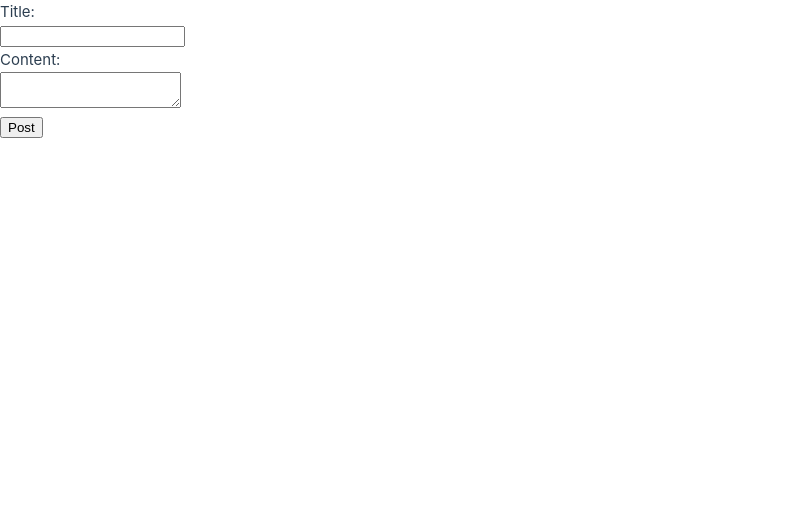
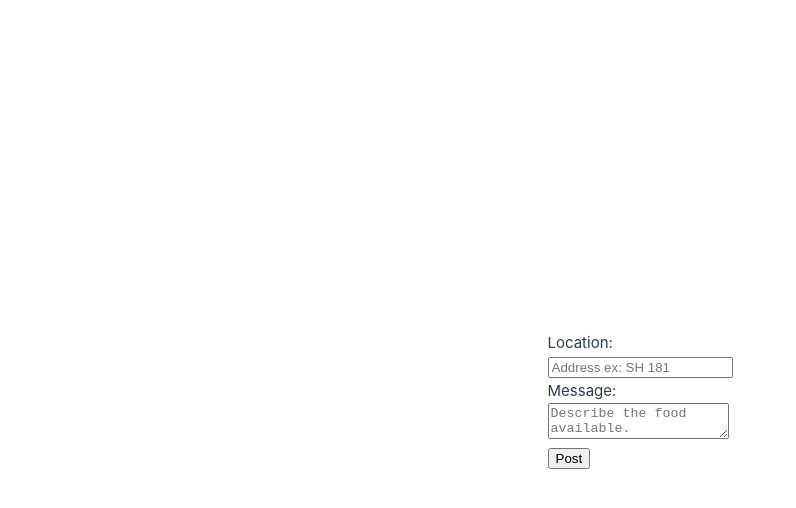
Before and after one commit to LourisA11/NewPaltzHackathon2025, a Vue app in the folder foodApp/: page /post-form in a window 1280 px wide. Shown: the top 508 px of the page, without its empty margins (0-796 px from the left). Built offline with nearby package versions, Linux system fonts and the light colour scheme.

Commit message:
Front end set up (#5)
* Homepage setup

* Create account set up

* Some visuals added to HomeView.vue

* Adjusted the visual elements

* Post file working

* Added placeholders inside the post form

* centered form

```diff
--- a/foodApp/src/views/PostFormView.vue
+++ b/foodApp/src/views/PostFormView.vue
@@ -4,19 +4,17 @@ location
 message
 isSubmitting (boolean)
 <template>
-
+    <main class="post-form-view flex items-center justify-center min-h-screen bg-gray-100">
  <div>
 <form id="postForm">
-    <label for="title">Title:</label><br>
-    <input type="text" id="title" name="title"><br>
-    <label for="content">Content:</label><br>
-    <textarea id="content" name="content"></textarea><br>
+    <label for="title">Location:</label><br>
+    <input type="text" id="title" name="title" placeholder="Address ex: SH 181"><br>
+    <label for="content">Message:</label><br>
+    <textarea id="content" name="content" placeholder = "Describe the food available."></textarea><br>
     <input type="submit" value="Post">
 </form>
-
-
 </div>
-
+</main>
     <div id="post-form"></div>
     <div id="editModal" style="display:none; border: 1px solid #ccc; padding: 16px; margin-top: 20px;">
         <h3>Edit Post</h3>
```
